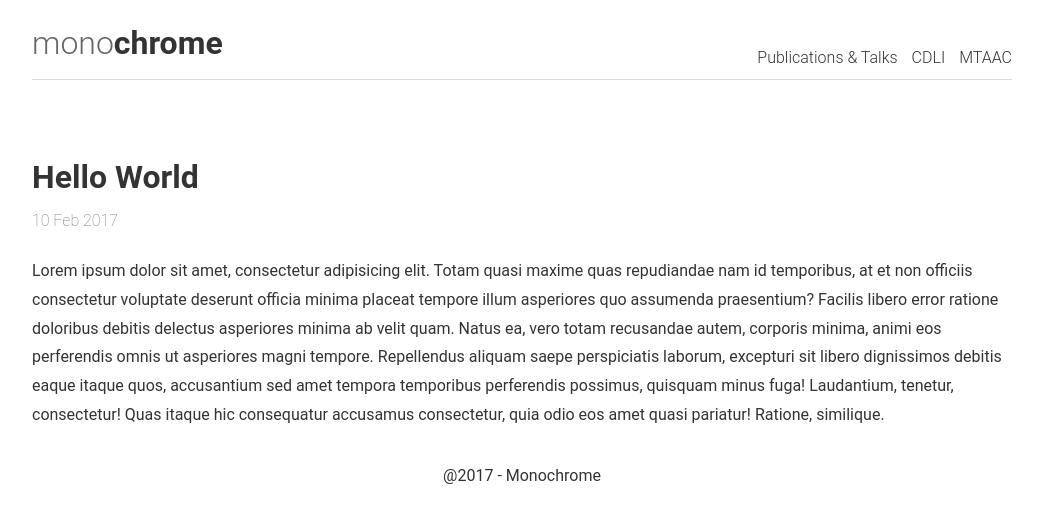
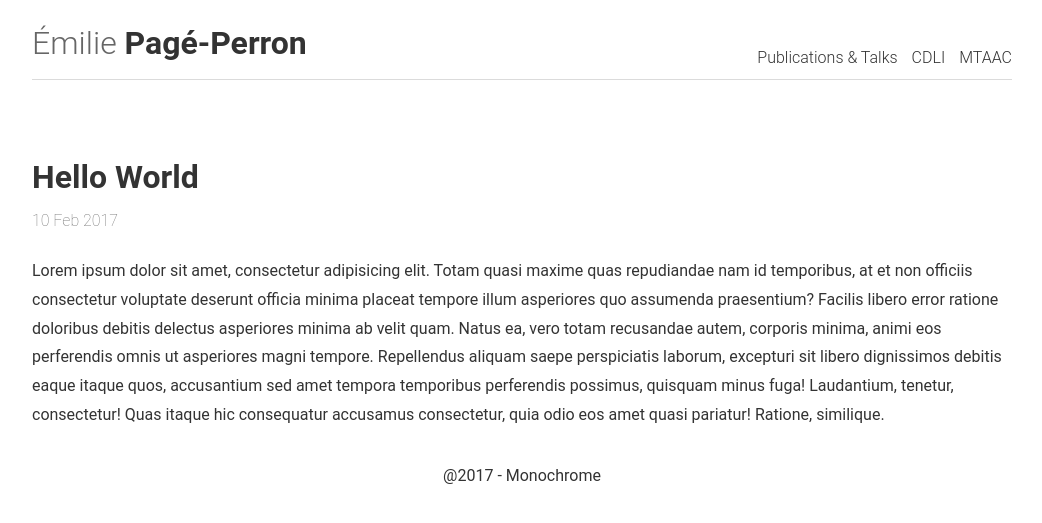
Before and after one commit to epageperron/epageperron.info, a Jekyll site: the page built from _posts/2017-02-10-hello-world.md, in a window 1280 px wide. Shown: the top 523 px of the page, without its empty margins (118-1160 px from the left). Built offline with Jekyll 4.4.1, drawn with Linux system fonts in a browser that asks for light colours.

Commit message:
Update header.html

```diff
--- a/_includes/header.html
+++ b/_includes/header.html
@@ -1,11 +1,7 @@
 <header id="header" class="parent justify-spaceBetween">
   <div class="inner w100 relative">
     <span class="f-left">
-      <a href="{{ site.baseurl }}/">
-        <h1>
-          <span>mono</span>chrome
-        </h1>
-      </a>
+      <a href="{{ site.baseurl }}/"><h1><span>Émilie </span>Pagé-Perron</h1></a>
     </span>
     <span id="nav-links" class="absolute right bottom">
       <!-- Nav pages -->
```
